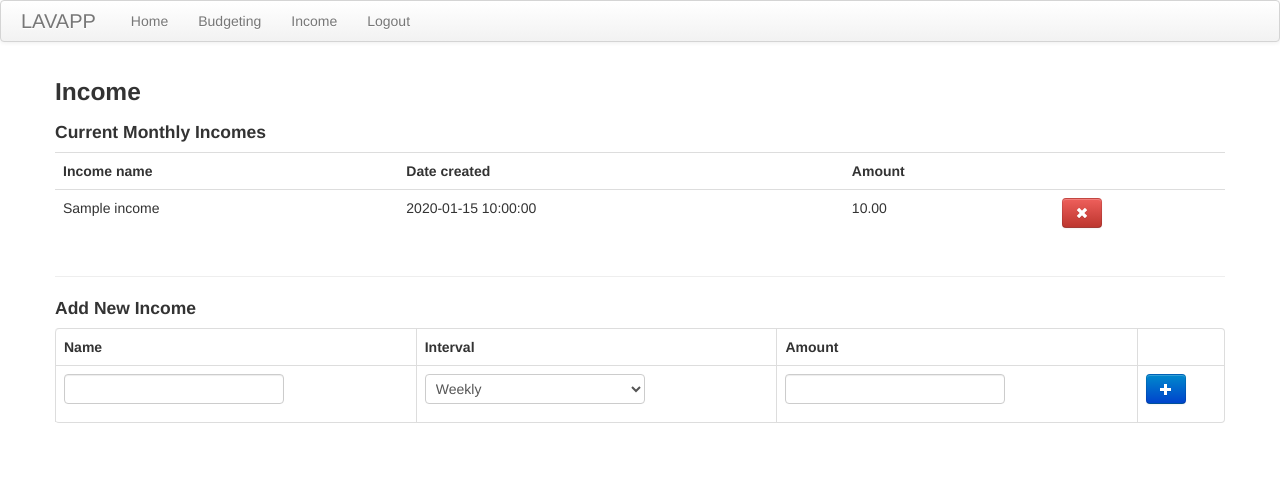
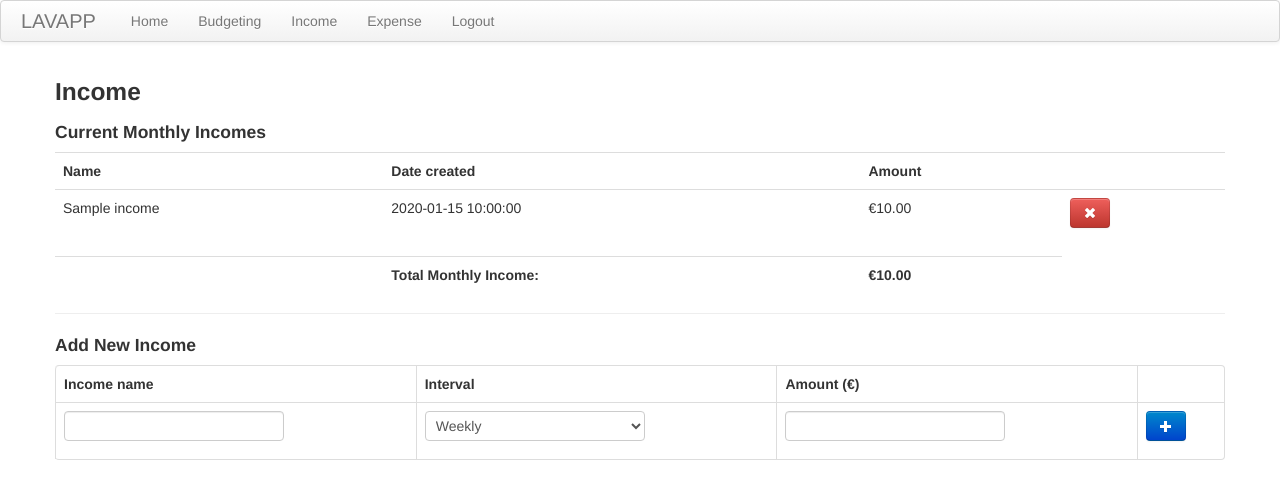
Before and after one commit to dlavelle7/lavapp, a Flask app: page /income in a window 1280 px wide. Shown: the top 499 px of the page. Run offline with Flask 2, Linux system fonts and the light colour scheme; a user stored in the database is signed in; tables that the repository leaves empty hold one stand-in row (values such as "Sample post"); parts of the project's set-up code (start-up, migrations or seed data) failed here and were passed over.

Commit message:
users total income.

```diff
--- a/app/models.py
+++ b/app/models.py
@@ -1,6 +1,10 @@
 from app import db
 from passlib.hash import pbkdf2_sha256
 import datetime
+
+
+def round_for_currency(value):
+    return  format(value, '.2f')
 
 
 class User(db.Model):
@@ -45,6 +49,10 @@ class User(db.Model):
     def get(user_id):
         return User.query.get(user_id)
 
+    @property
+    def total_income(self):
+        return round_for_currency(sum(income.total for income in self.incomes))
+
 
 # TODO: Split model modules
 class Income(db.Model):
@@ -75,4 +83,4 @@ class Income(db.Model):
 
     @property
     def rounded_total(self):
-        return  format(self.total, '.2f')
+        return  round_for_currency(self.total)
--- a/app/templates/base.html
+++ b/app/templates/base.html
@@ -18,6 +18,7 @@
                     <li><a href="{{url_for('index')}}">Home</a></li>
                     <li><a href="{{url_for('budgeting')}}">Budgeting</a></li>
                     <li><a href="{{url_for('income')}}">Income</a></li>
+                    <li><a href="{{url_for('expense')}}">Expense</a></li>
                     <li><a href="{{url_for('logout')}}">Logout</a></li>
                     {% else %}
                     <li><a href="{{url_for('login')}}">Login</a></li>
--- a/app/templates/budgeting.html
+++ b/app/templates/budgeting.html
@@ -1,7 +1,6 @@
 {% extends "base.html" %}
 {% block content %}
 
-<h2>Budgeting</h2>
 <h3>Summary</h3>
 <p>Incomes - Expenditure, Graphs</p>
 
--- a/app/templates/income.html
+++ b/app/templates/income.html
@@ -5,7 +5,7 @@
 <h4>Current Monthly Incomes</h4>
 <table class="table table-hover">
     <tr>
-        <th>Income name</th>
+        <th>Name</th>
         <th>Date created</th>
         <th>Amount</th>
         <th></th>
@@ -14,7 +14,7 @@
 <tr>
     <td>{{income.name}}</td>
     <td>{{income.date_created}}</td>
-    <td>{{income.rounded_total}}</td>
+    <td>€{{income.rounded_total}}</td>
     <td>
         <form action="{{url_for('delete_income', income_id=income.id)}}" method="POST">
             <button class="btn btn-danger" type="submit">
@@ -24,6 +24,11 @@
     </td>
 </tr>
 {% endfor %}
+<tr>
+    <td></td>
+    <td><b>Total Monthly Income:</b></td>
+    <td><b>€{{current_user.total_income}}</b></td>
+</tr>
 </table>
 
 <hr>
@@ -31,9 +36,9 @@
 <h4>Add New Income</h4>
 <table class="table table-bordered">
     <tr>
-        <th>Name</th>
+        <th>Income name</th>
         <th>Interval</th>
-        <th>Amount</th>
+        <th>Amount (€)</th>
         <th></th>
     </tr>
     <tr>
--- a/app/views.py
+++ b/app/views.py
@@ -103,3 +103,8 @@ def delete_income(income_id):
             print e
             db.session.rollback()
     return redirect(url_for('income'))
+
+@login_required
+@app.route('/expense', methods=['GET', 'POST'])
+def expense():
+    return render_template('expense.html', title="Expense")
```
Also changed, not shown: tests/test_user_model.py (+18 -1 lines).
